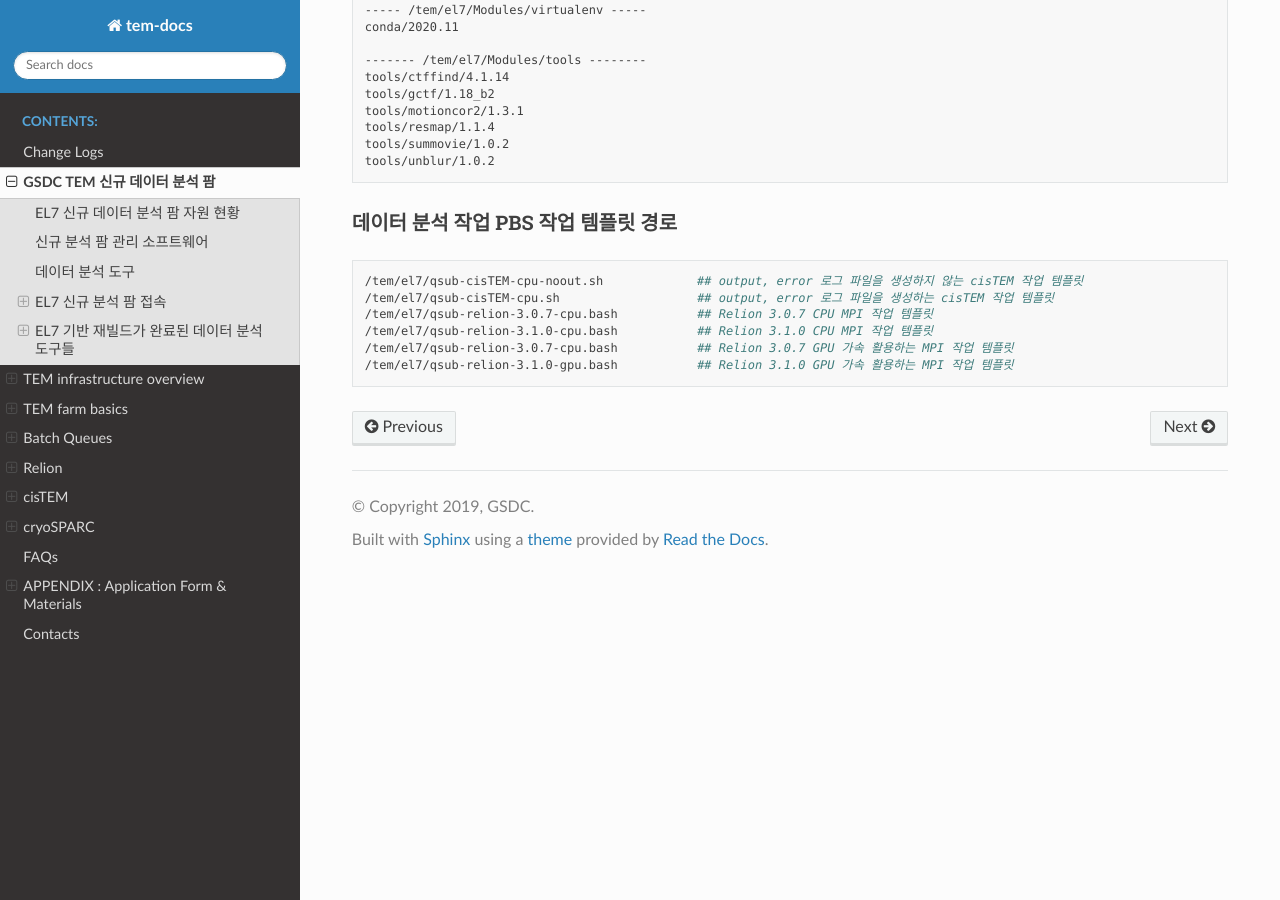
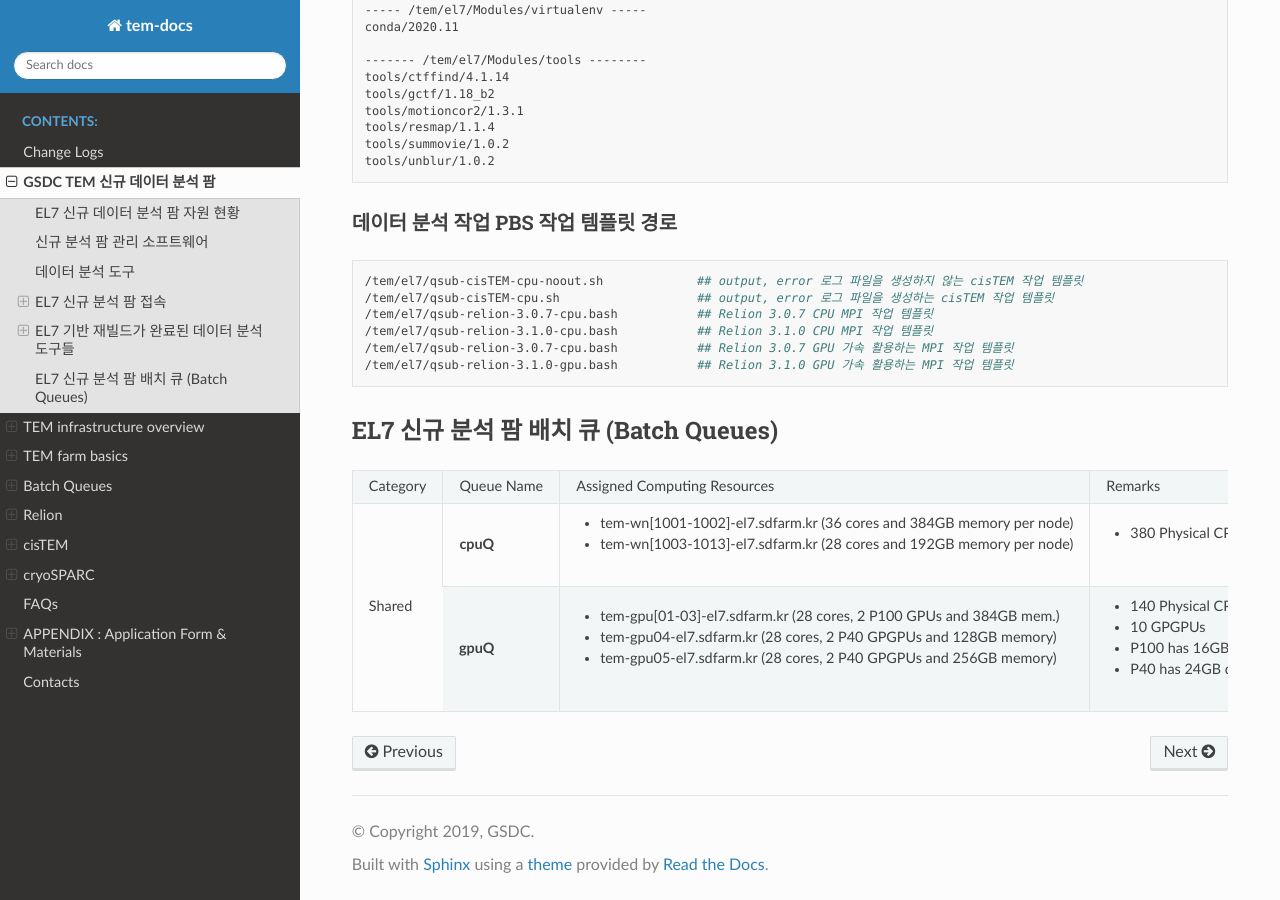
Before and after one commit to junglok/tem-docs, a Sphinx documentation site: the page built from docs/newfarm.rst, in a window 1280 px wide and 900 px high, scrolled down 3055 px. Built offline with Sphinx 7.4.7 and the Read the Docs theme 2.0.0, drawn with Linux system fonts in a browser that asks for light colours; some of the changed text lies outside the part shown.

Commit message:
newfarm rst

```diff
--- a/docs/newfarm.rst
+++ b/docs/newfarm.rst
@@ -8,11 +8,11 @@
 +--------------+---------------------------------+---------------------------------------------------------------------------+-----------------+
 | Category     | Name                            | Specification                                                             | Resources size  |
 +--------------+---------------------------------+---------------------------------------------------------------------------+-----------------+
-| Login        | tem-ui-el7.sdfarm.kr            | - CPU : Intel(R) Xeon(R) Gold 6150 CPU @ 2.70GHz 18Core * 2 CPUs          | 72 cores (H/T)  |
+| Login        | **tem-ui-el7.sdfarm.kr**        | - CPU : Intel(R) Xeon(R) Gold 6150 CPU @ 2.70GHz 18Core * 2 CPUs          | 72 cores (H/T)  |
 |              |                                 | - RAM : DDR-4 2,666MHz 16GB * 24EA (384GB)                                |                 |
 |              |                                 | - HDD : 12G SAS HDD 1.2TB * 2EA (RAID-1)                                  |                 |
 +--------------+---------------------------------+---------------------------------------------------------------------------+-----------------+
-| Web-Login    | tem-cs-el7.sdfarm.kr            | - CPU : Intel(R) Xeon(R) CPU E5-2697v3 @ 2.60GHz 14Core * 2 CPUs          | 56 cores (H/T)  |
+| Web-Login    | **tem-cs-el7.sdfarm.kr**        | - CPU : Intel(R) Xeon(R) CPU E5-2697v3 @ 2.60GHz 14Core * 2 CPUs          | 56 cores (H/T)  |
 | (CryoSPARC)  |                                 | - RAM : DDR4 8GB * 24 (192GB)                                             |                 |
 |              |                                 | - HDD : 12G SAS HDD 1.2TB * 2EA (RAID-1)                                  |                 |
 +--------------+---------------------------------+---------------------------------------------------------------------------+-----------------+
@@ -169,3 +169,19 @@
   /tem/el7/qsub-relion-3.1.0-cpu.bash           ## Relion 3.1.0 CPU MPI 작업 템플릿
   /tem/el7/qsub-relion-3.0.7-cpu.bash           ## Relion 3.0.7 GPU 가속 활용하는 MPI 작업 템플릿
   /tem/el7/qsub-relion-3.1.0-gpu.bash           ## Relion 3.1.0 GPU 가속 활용하는 MPI 작업 템플릿
+
+
+EL7 신규 분석 팜 배치 큐 (Batch Queues)
+==================================
+
++--------------+-----------------+-----------------------------------------------------------------------+------------------------------------+
+| Category     | Queue Name      | Assigned Computing Resources                                          | Remarks                            |
++--------------+-----------------+-----------------------------------------------------------------------+------------------------------------+
+| Shared       | **cpuQ**        | - tem-wn[1001-1002]-el7.sdfarm.kr (36 cores and 384GB memory per node)| - 380 Physical CPU cores           |
+|              |                 | - tem-wn[1003-1013]-el7.sdfarm.kr (28 cores and 192GB memory per node)|                                    |
+|              +-----------------+-----------------------------------------------------------------------+------------------------------------+
+|              | **gpuQ**        | - tem-gpu[01-03]-el7.sdfarm.kr (28 cores, 2 P100 GPUs and 384GB mem.) | - 140 Physical CPU cores           |
+|              |                 | - tem-gpu04-el7.sdfarm.kr (28 cores, 2 P40 GPGPUs and 128GB memory)   | - 10 GPGPUs                        |
+|              |                 | - tem-gpu05-el7.sdfarm.kr (28 cores, 2 P40 GPGPUs and 256GB memory)   | - P100 has 16GB device memory      |
+|              |                 |                                                                       | - P40 has 24GB device memory       |
++--------------+-----------------+-----------------------------------------------------------------------+------------------------------------+
```
Also changed, not shown: other parts of docs/newfarm.rst (+2 -2 lines).
